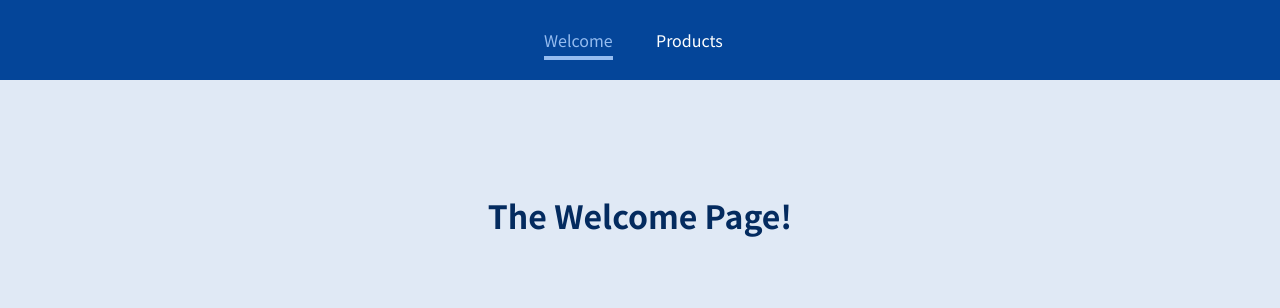
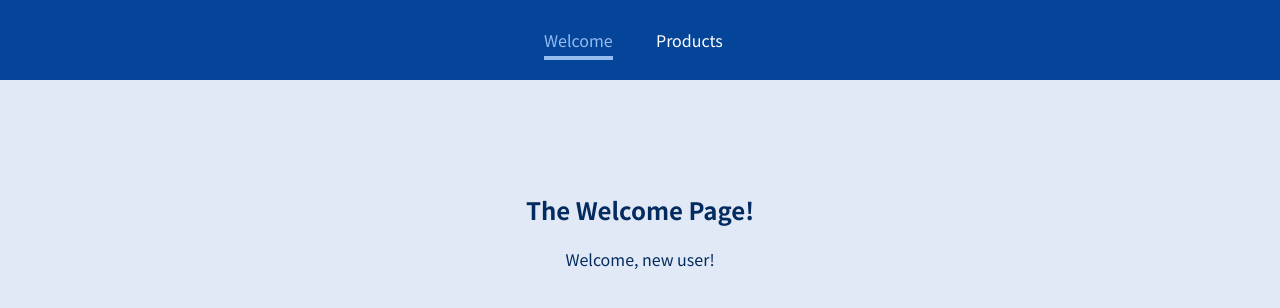
Before and after one commit to WanChangLai/React_Route_multi_page_spa, a JavaScript app: page /welcome/new-user in a window 1280 px wide. Shown: the top 308 px of the page. Built offline with nearby package versions, Linux system fonts and the light colour scheme.

Commit message:
Working with nested route and Add Redirect Route

```diff
--- a/src/App.js
+++ b/src/App.js
@@ -1,4 +1,4 @@
-import { Route, Switch } from "react-router-dom";
+import { Route, Switch, Redirect } from "react-router-dom";
 
 import Welcome from "./pages/Welcome";
 import Products from "./pages/Products";
@@ -11,6 +11,9 @@
       <MainHeader />
       <main>
         <Switch>
+          <Route path="/" exact>
+            <Redirect to="/welcome" />
+          </Route>
           <Route path="/welcome">
             <Welcome />
           </Route>
@@ -26,6 +29,7 @@
   );
 }
 
+// exact means the path must meet exact
 // : is a must, that is a dynamic route and productId can be anything
 
 export default App;
--- a/src/pages/Welcome.js
+++ b/src/pages/Welcome.js
@@ -1,5 +1,16 @@
+import { Route } from "react-router-dom";
+
 const Welcome = () => {
-  return <h1>The Welcome Page!</h1>;
+  return (
+    <section>
+      <h1>The Welcome Page!</h1>
+      <Route path="/welcome/new-user">
+        <p>Welcome, new user!</p>
+      </Route>
+    </section>
+  );
 };
 
 export default Welcome;
+
+//nested route means that route does not have to be in the same js file
```
